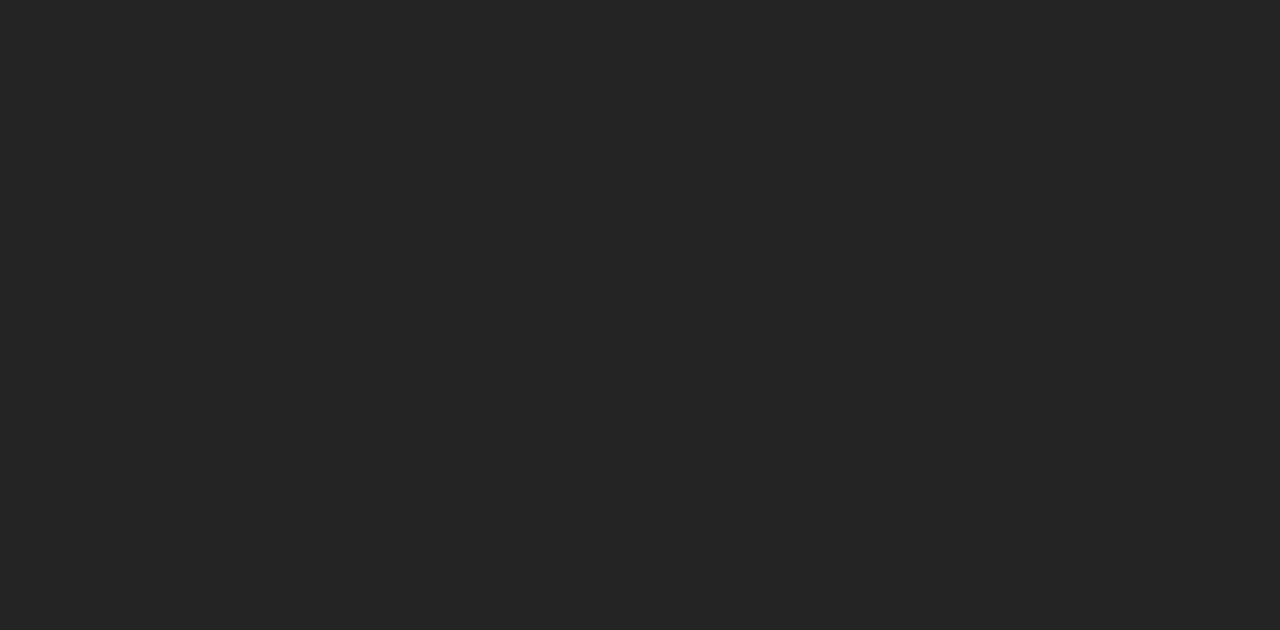
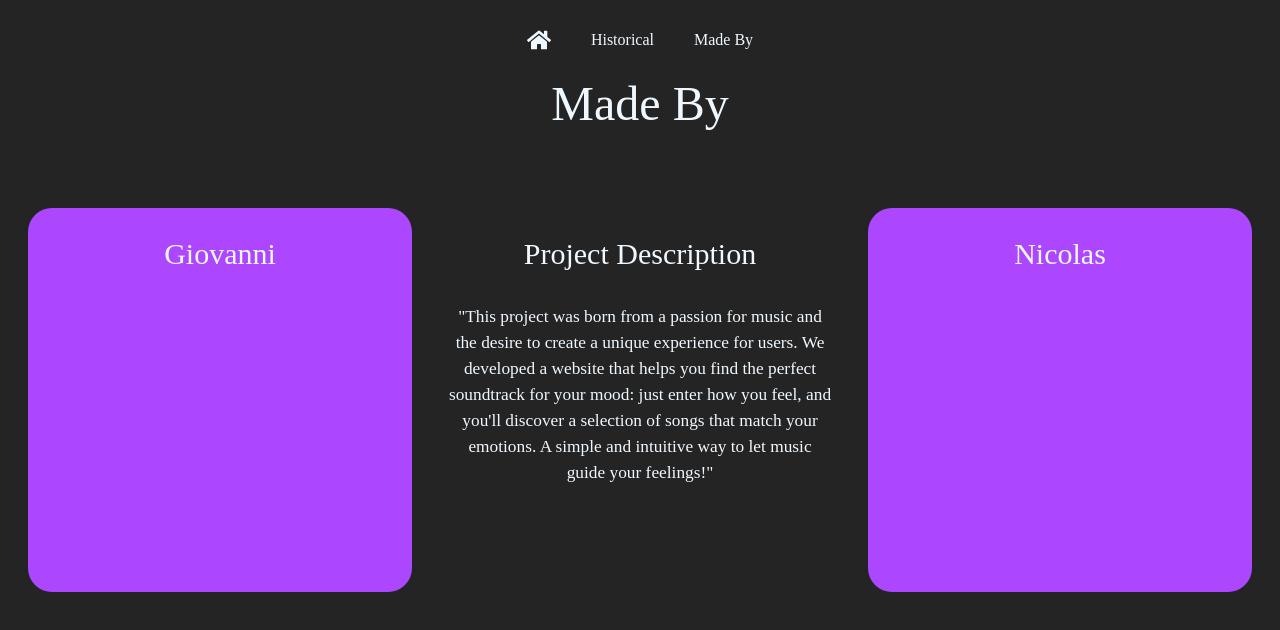
Before and after one commit to Gioma10/Mood-song, a React (Vite) app: page /made-by in a window 1280 px wide. Before the commit this address had no page. Shown: the top 630 px of the page. Built offline with nearby package versions, Linux system fonts and the light colour scheme; a web font is replaced by a local one.

Commit message:
First part of madeBy

```diff
--- a/src/App.tsx
+++ b/src/App.tsx
@@ -5,6 +5,7 @@ import Home from "./pages/Home";
 import ChooseEmotions from "./pages/ChooseEmotions";
 import ChooseCategory from "./pages/ChooseCategory";
 import GenerateResult from "./pages/GenerateResult";
+import MadeBy from "./pages/MadeBy";
 import { ANSWERQUESTIONS } from "./utils/answerQuestions";
 
 interface AnswerObject {
@@ -45,6 +46,7 @@ function App() {
           <Route path="/choose-category" element={<ChooseCategory disableBtn={!isSelected} onSelectCategory={handleSelectCategory} categories={categories}  />} />
           {selectedCategory && <Route path="/choose-emotions" element={<ChooseEmotions onGenerate={handleGenerate} emotions={selectedCategory.emotions}/>} />}
           <Route path="/result-generate" element={<GenerateResult answer={answer}/>} />
+          <Route path="/made-by" element={<MadeBy />} />
         </Route>
       </Routes>
     </Router>
--- a/src/components/Navbar.tsx
+++ b/src/components/Navbar.tsx
@@ -18,7 +18,7 @@ const Navbar: React.FC = ()=>{
                     <div className="absolute bottom-1 w-0 transition-all duration-500 group-hover:w-2/3 h-0.5 bg-purple-600"></div>
                 </li>
                 <li className="py-2 px-5 cursor-pointer group relative flex justify-center">
-                    <span>Made by</span>
+                    <Link to="/made-by">Made By</Link>
                     <div className="absolute bottom-1 w-0 transition-all duration-500 group-hover:w-2/3 h-0.5 bg-purple-600"></div>
                 </li>
             </ul>
--- /dev/null
+++ b/src/pages/MadeBy.tsx
@@ -0,0 +1,23 @@
+
+const MadeBy = ()=>{
+
+    return (
+        <div className="h-screen w-screen mt-40">
+            <h1 className="w-[200px] text-center m-auto text-5xl">Made By</h1>
+            <div className="h-screen flex justify-between mt-20 ml-7 mr-7">
+                <div className="h-96 w-96 bg-purple-500 rounded-3xl text-center hover:translate-x-6 transform transition duration-300">
+                    <h2 className="text-3xl mt-7">Giovanni</h2>
+                </div>
+                <div className="h-96 w-96 text-center">
+                    <h2 className="text-3xl mt-7 mb-8">Project Description</h2>
+                    <p className="text-[13pt]">"This project was born from a passion for music and the desire to create a unique experience for users. We developed a website that helps you find the perfect soundtrack for your mood: just enter how you feel, and you'll discover a selection of songs that match your emotions. A simple and intuitive way to let music guide your feelings!"</p>
+                </div>
+                <div className="h-96 w-96 bg-purple-500 rounded-3xl text-center hover:-translate-x-6 transform transition duration-300">
+                    <h2 className="text-3xl mt-7">Nicolas</h2>
+                </div>
+            </div>
+        </div>
+    )
+}
+
+export default MadeBy;
```
